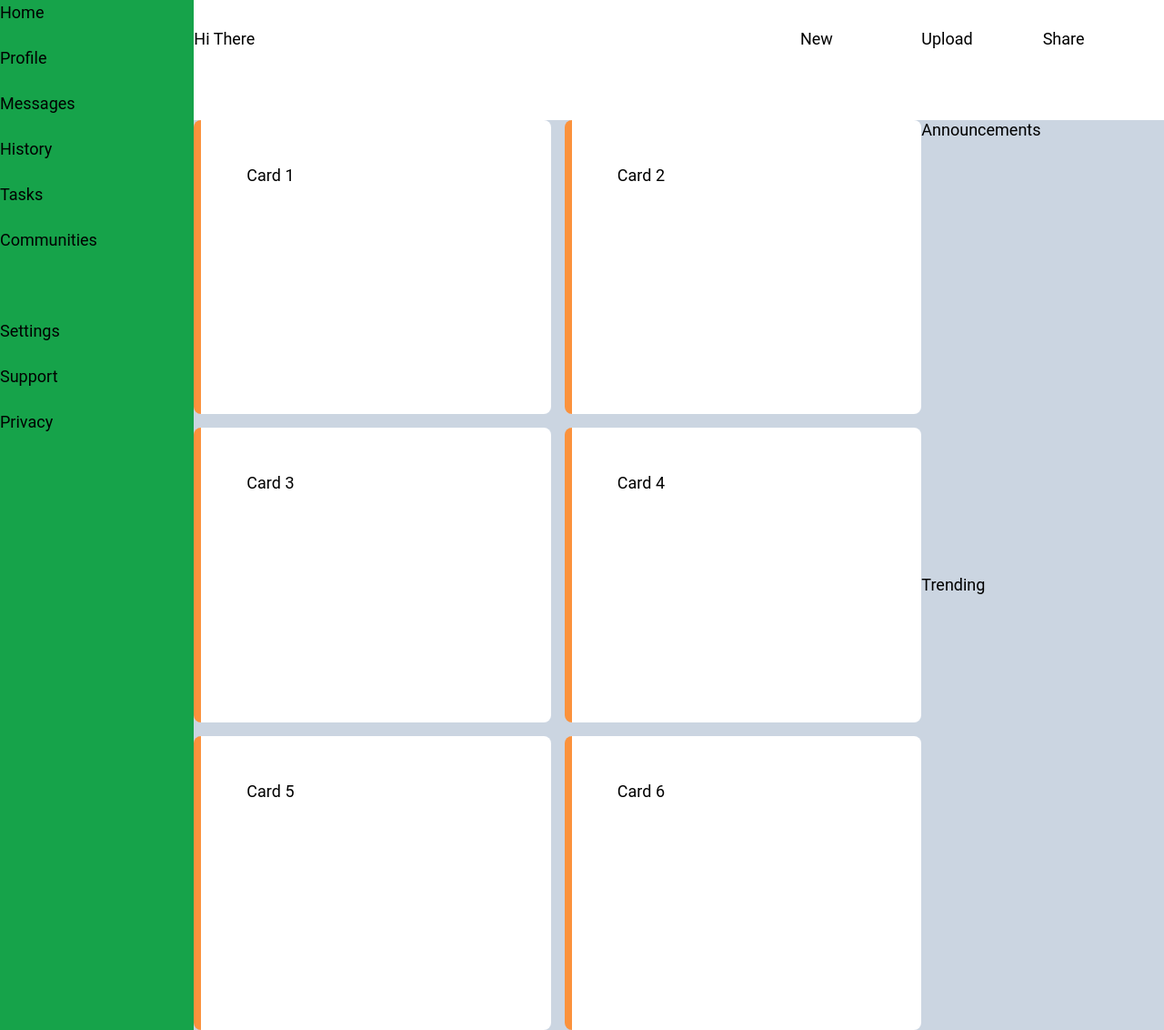
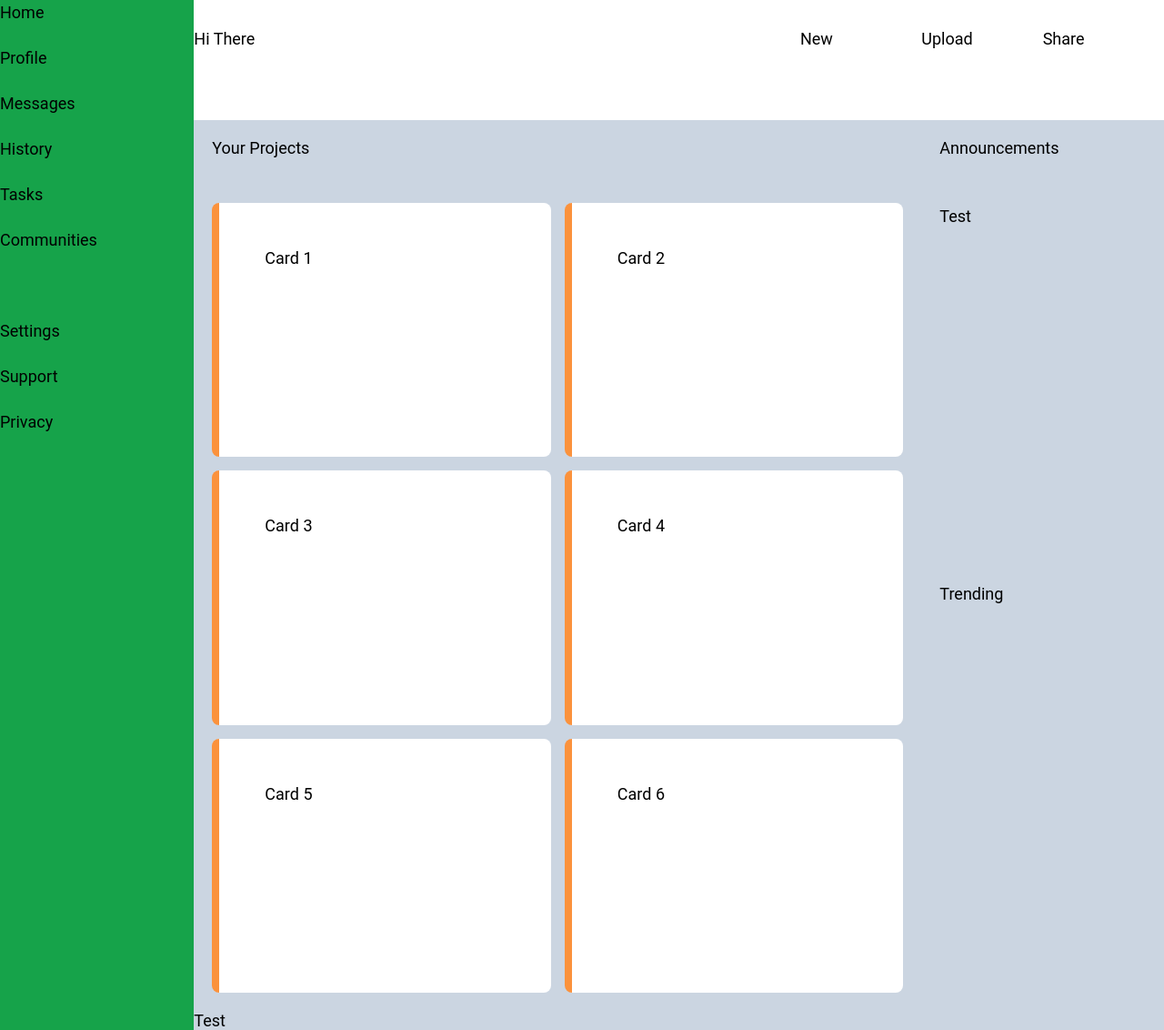
Before and after one commit to julian-s-official/odin-dashboard, a plain HTML site: page index.html in a window 1280 px wide. Shown: the part 68-1200 px from the top of the page at 91% size. Drawn offline with Linux system fonts and the light colour scheme.

Commit message:
Create first draft of announcements and trending

```diff
--- a/index.html
+++ b/index.html
@@ -36,6 +36,8 @@
 		</div>
 		<div class="main-content">
 			<div class="main-projects">
+				<div>Your Projects</div>
+				<div></div>
 				<div class="main-cards">Card 1</div>
 				<div class="main-cards">Card 2</div>
 				<div class="main-cards">Card 3</div>
@@ -43,8 +45,11 @@
 				<div class="main-cards">Card 5</div>
 				<div class="main-cards">Card 6</div>
 			</div>
-			<div class="main-announcements">Announcements</div>
+			<div class="main-announcements">Announcements
+				<div class="announcement-box">Test</div>
+			</div>
 			<div class="main-trending">Trending</div>
+			<div class="trending-box">Test</div>
 		</div>
 
 	</body>
--- a/style.css
+++ b/style.css
@@ -43,16 +43,23 @@ body {
 	display: grid;
 	gap: 15px;
 	grid-template-columns: 1fr 1fr;
+	grid-template-rows: 1fr 5fr 5fr 5fr;
+	padding: 20px;
 }
 
 .main-announcements {
 	grid-area: 1 / 2 / 2 / 3;
-
+	padding: 20px;
+	display: grid;
+	grid-template-columns: 1fr;
+	grid-template-rows: 1fr 5fr;
 }
 
 .main-trending {
 	grid-area: 2 / 2 / 3 / 3;
-
+	padding: 20px;
+	grid-template-columns: 1fr;
+	grid-template-rows: 1fr 5fr;
 }
 
 .main-cards {
```
